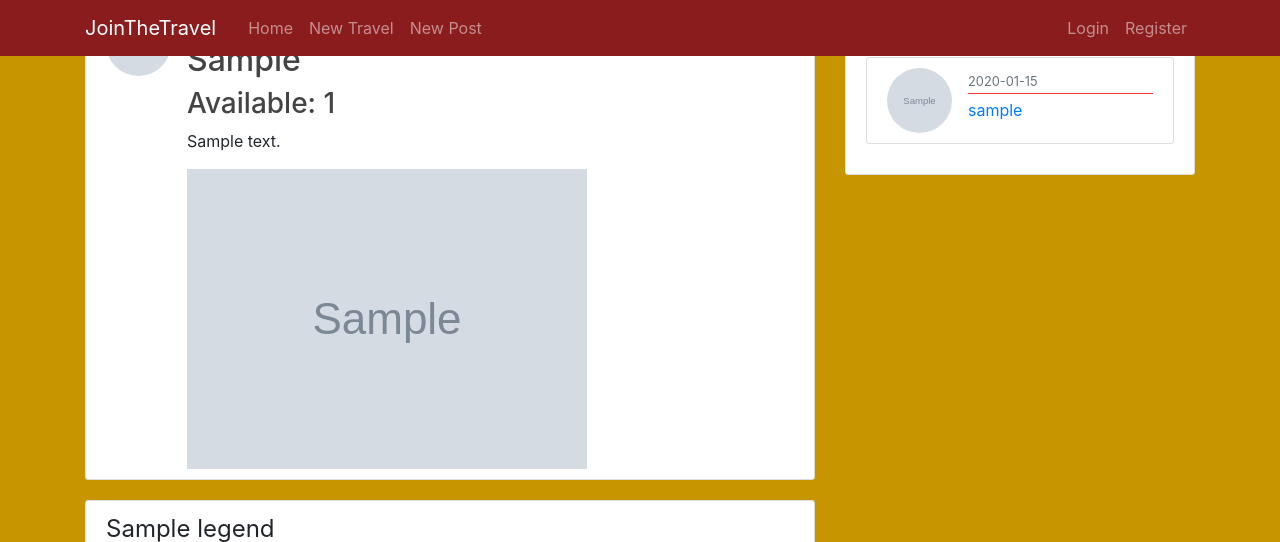
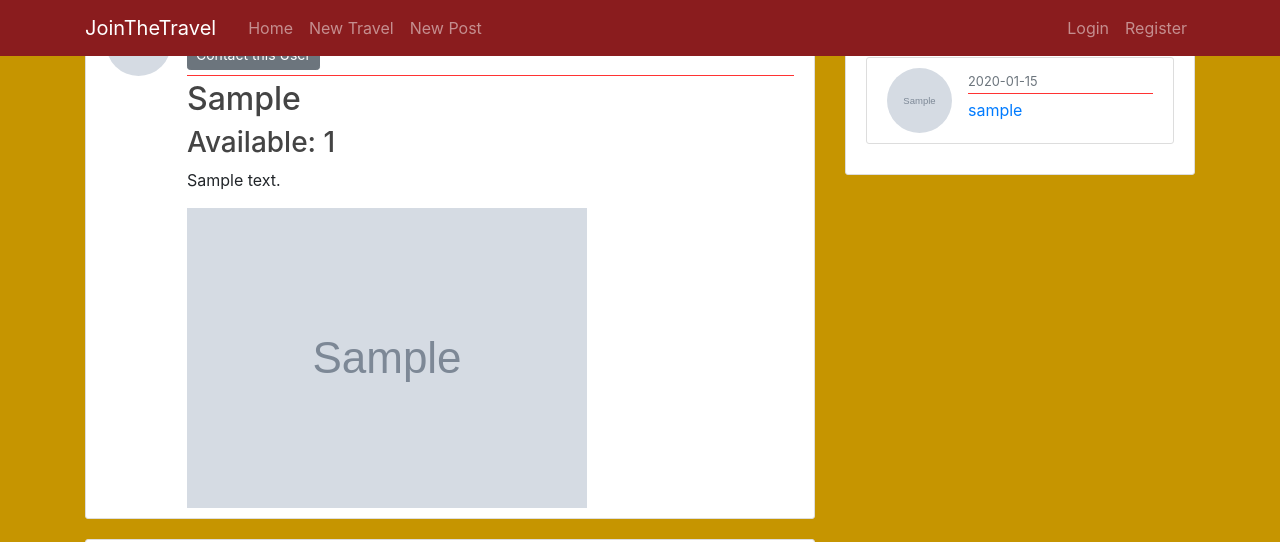
Before and after one commit to EdoardoDiLauro/racemanager, a Flask app: template blog/templates/travel.html in a window 1280 px wide. Shown: the top 542 px of the page. Run offline with Flask 2, Linux system fonts and the light colour scheme; tables that the repository leaves empty hold one stand-in row (values such as "Sample post"); the template is opened without the code that fills it: values that come from a table or form of the project are taken from there, most other values are stand-ins (such as "Sample title", 1, 10 or a date in 2020); grey boxes marked "Sample" are stand-in pictures; form fields are guessed from the names that the template uses; some libraries are stand-ins or nearby versions.

Commit message:
mailto button ok

```diff
--- a/blog/templates/travel.html
+++ b/blog/templates/travel.html
@@ -13,7 +13,12 @@
           </div>
         {% elif booked==false and travel.available > 0 %}
           <div>
+              <a class="btn btn-secondary btn-sm mt-1 mb-1" href="{{ url_for('users.contact_user', username=user.username) }}">Contact this User</a>
           <a class="btn btn-secondary btn-sm mt-1 mb-1" href="{{ url_for('travels.join_travel', travel_id=travel.id) }}">Join this trip!</a>
+          </div>
+        {% else %}
+          <div>
+              <a class="btn btn-secondary btn-sm mt-1 mb-1" href="{{ url_for('users.contact_user', username=user.username) }}">Contact this User</a>
           </div>
         {% endif %}
       </div>
--- a/blog/travels/routes.py
+++ b/blog/travels/routes.py
@@ -1,6 +1,5 @@
 from flask import render_template, request, Blueprint, redirect, url_for, flash, abort
 from flask_login import current_user, login_required
-
 from blog import db
 from blog.models import Travel, Post, Booking
 from posts.forms import PostForm
@@ -36,6 +35,7 @@ def create_travel():
 def travel(travel_id):
     booked = False
     travel = Travel.query.get_or_404(travel_id)
+    user = travel.creator
     posts = Post.query.filter_by(trip=travel).order_by(Post.date_posted.desc())
     form = PostForm()
     form.trip.choices = [(travel.id, travel.destination)]
@@ -48,7 +48,7 @@ def travel(travel_id):
         db.session.add(post)
         db.session.commit()
         flash('Your post has been added!', 'success')
-    return render_template('travel.html', title=travel.destination, booked=booked, travel=travel, posts=posts, form=form, bookings=bookings, legend='Add Post')
+    return render_template('travel.html',user=user, title=travel.destination, booked=booked, travel=travel, posts=posts, form=form, bookings=bookings, legend='Add Post')
 
 @travels.route("/travel/<int:travel_id>/update", methods=['GET', 'POST'])
 @login_required
```
